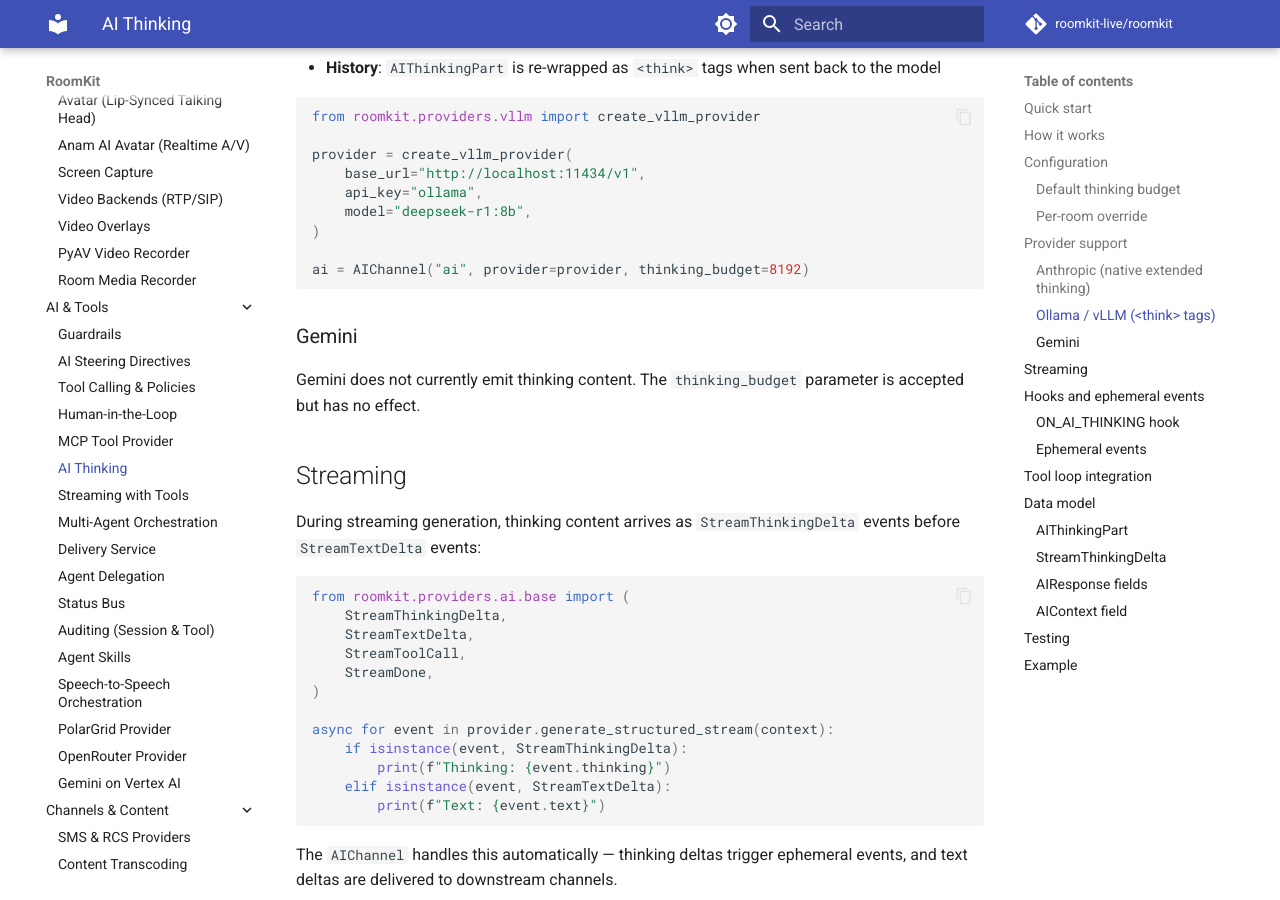
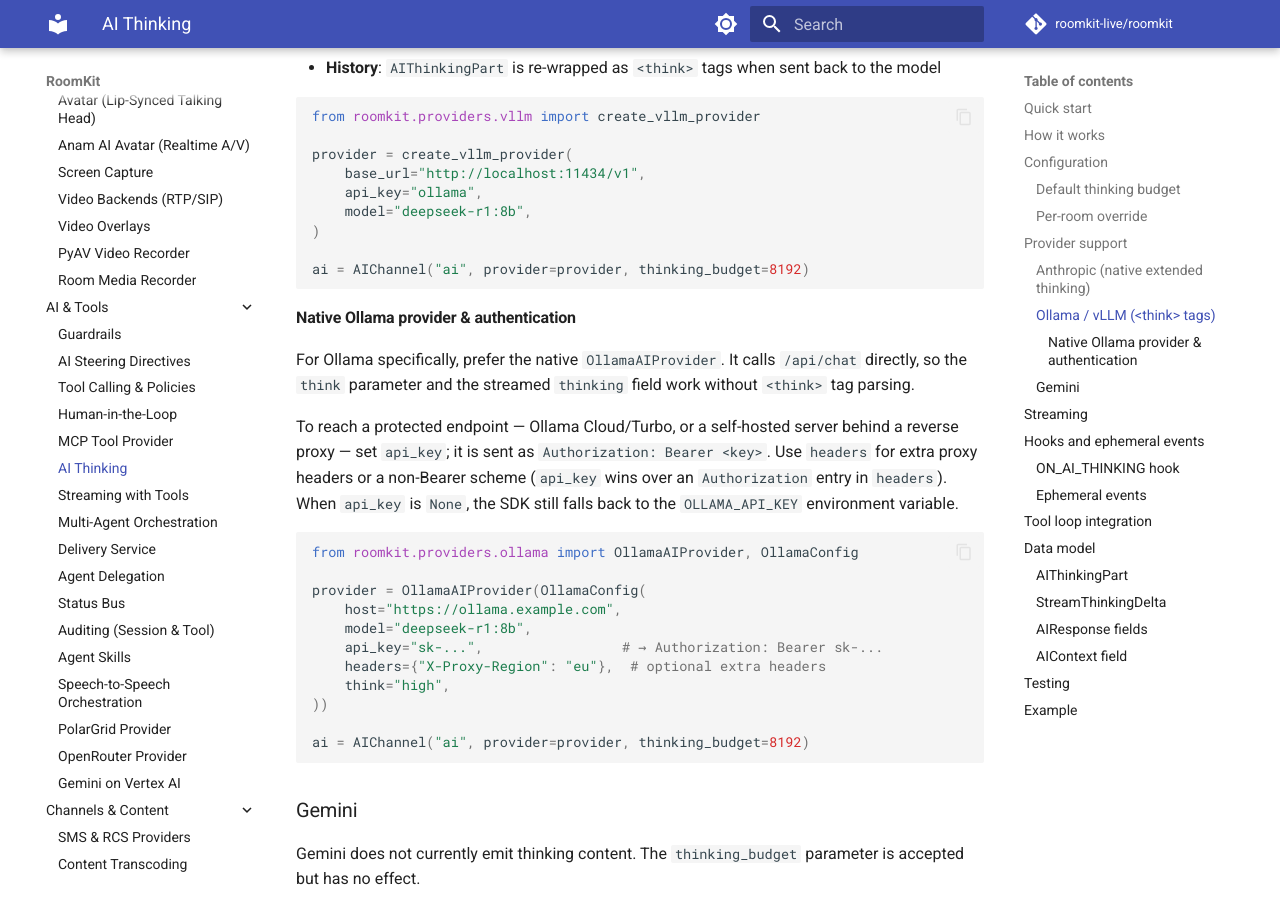
Before and after one commit to roomkit-live/roomkit-docs, an MkDocs documentation site: the page built from docs/guides/ai-thinking.md, in a window 1280 px wide and 900 px high, scrolled down 2530 px. Built offline with MkDocs 1.6.1 and Material for MkDocs 9.7.7, drawn with Linux system fonts in a browser that asks for light colours; comment, search, counter and statistics services are not loaded.

Commit message:
docs(ai-thinking): native Ollama provider + endpoint authentication
Document OllamaAIProvider as the preferred path for native think, and how
to reach a protected endpoint via OllamaConfig.api_key (Authorization:
Bearer) and headers for proxy/non-Bearer schemes.

````diff
--- a/docs/guides/ai-thinking.md
+++ b/docs/guides/ai-thinking.md
@@ -114,6 +114,33 @@ provider = create_vllm_provider(
     api_key="ollama",
     model="deepseek-r1:8b",
 )
+
+ai = AIChannel("ai", provider=provider, thinking_budget=8192)
+```
+
+#### Native Ollama provider & authentication
+
+For Ollama specifically, prefer the native `OllamaAIProvider`. It calls
+`/api/chat` directly, so the `think` parameter and the streamed `thinking`
+field work without `<think>` tag parsing.
+
+To reach a protected endpoint — Ollama Cloud/Turbo, or a self-hosted server
+behind a reverse proxy — set `api_key`; it is sent as
+`Authorization: Bearer <key>`. Use `headers` for extra proxy headers or a
+non-Bearer scheme (`api_key` wins over an `Authorization` entry in `headers`).
+When `api_key` is `None`, the SDK still falls back to the `OLLAMA_API_KEY`
+environment variable.
+
+```python
+from roomkit.providers.ollama import OllamaAIProvider, OllamaConfig
+
+provider = OllamaAIProvider(OllamaConfig(
+    host="https://ollama.example.com",
+    model="deepseek-r1:8b",
+    api_key="sk-...",                 # → Authorization: Bearer sk-...
+    headers={"X-Proxy-Region": "eu"},  # optional extra headers
+    think="high",
+))
 
 ai = AIChannel("ai", provider=provider, thinking_budget=8192)
 ```
````
